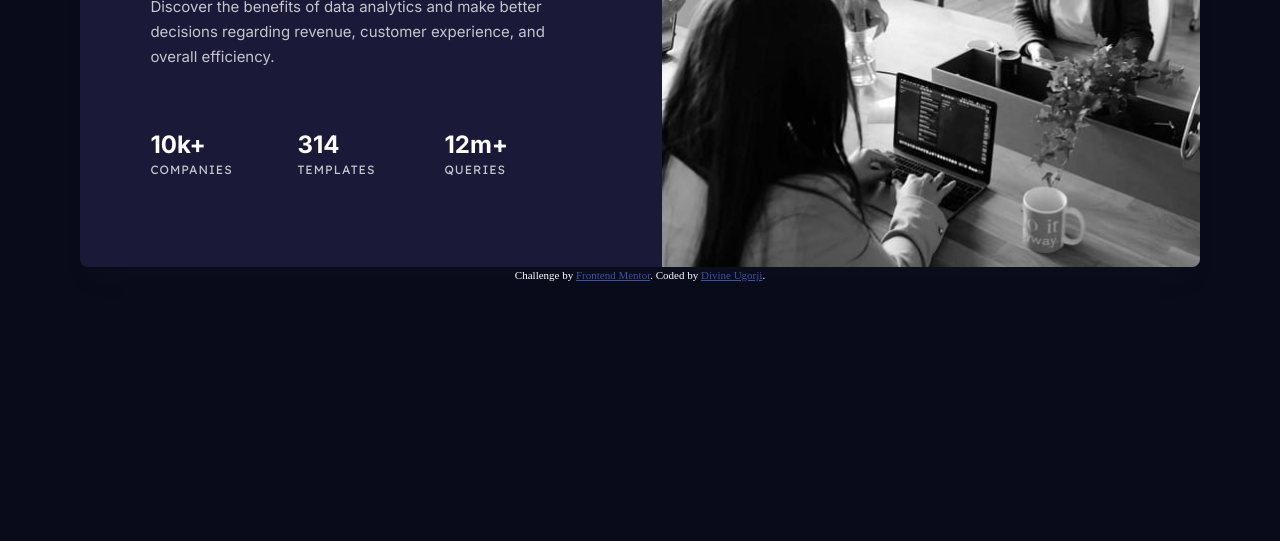
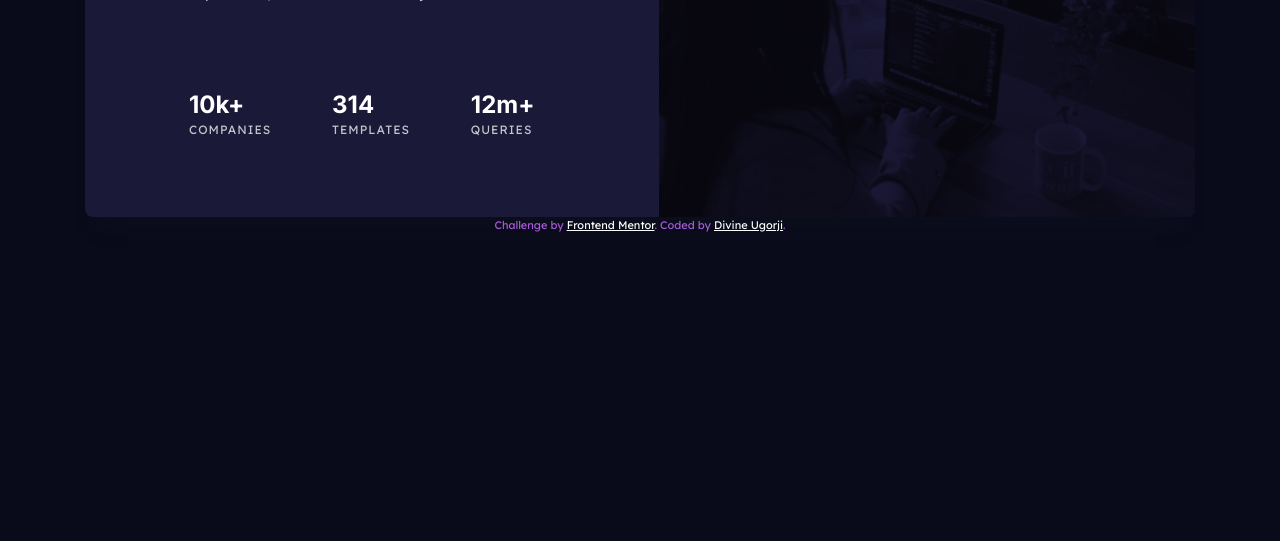
Before and after one commit to DivineUgorji/stats-preview-card-component-main, a plain HTML site: page index.html in a window 1280 px wide. Shown: the part 435-976 px from the top of the page. After the commit the page ends 800 px from the top, so only its background shows below. Drawn offline with Linux system fonts and the light colour scheme.

Commit message:
Add Readme, Size desktop image, Add media query

```diff
--- a/index.html
+++ b/index.html
@@ -26,11 +26,16 @@
       <div class="stats-card">
         <picture class="stats__header-image">
           <source
+            class="stats__header-desktop-image"
             srcset="images/image-header-desktop.jpg"
-            media="(min-width: 850px)"
+            media="(min-width: 600px)"
           />
 
-          <img src="images/image-header-mobile.jpg" alt="stats image" />
+          <img
+            class="stats__header-mobile-image"
+            src="images/image-header-mobile.jpg"
+            alt="A group of people sitting together"
+          />
         </picture>
         <div class="stats-card__content">
           <h1 class="stats-card__title">
@@ -45,15 +50,16 @@
               <p class="flex-group__numbers">10k+</p>
               <p class="flex-group__description">companies</p>
             </div>
-
-            <div class="template">
-              <p class="flex-group__numbers">314</p>
+              <div class="template">
+               <p class="flex-group__numbers">314</p>
               <p class="flex-group__description">templates</p>
             </div>
 
-            <div class="query">
+             <div class="query">
               <p class="flex-group__numbers">12m+</p>
               <p class="flex-group__description">queries</p>
+            </div>
+            </div>
             </div>
           </div>
         </div>
--- a/style.css
+++ b/style.css
@@ -65,12 +65,10 @@ h6 {
 body {
   color: var(--color-secondary-white);
   background: var(--color-primary-dark);
-  display: flex;
-  flex-direction: column;
-  align-items: center;
-  justify-content: center;
+  font-family: var(--font-family-regular);
+  display: grid;
+  place-content: center;
   min-height: 100vh;
-  margin: 5.5rem 1.5rem;
 }
 
 .stats-card {
@@ -78,7 +76,6 @@ body {
   border-radius: 0.5rem;
   display: flex;
   flex-direction: column;
-  align-items: flex-start;
   justify-content: center;
   overflow: hidden;
   background: var(--color-primary-darker);
@@ -86,8 +83,10 @@ body {
 }
 
 .stats-card__content {
-  margin: 2rem 2rem 2rem 1.94rem;
   text-align: center;
+  display: grid;
+  gap: 1rem;
+  padding: 2rem;
 }
 
 .image-container {
@@ -96,7 +95,12 @@ body {
   opacity: 0.7511;
 }
 
-.stats__header-image {
+picture {
+  mix-blend-mode: multiply;
+  opacity: 0.75;
+}
+
+.stats__header-image img {
   width: 100%;
   height: auto;
   object-fit: cover;
@@ -129,9 +133,8 @@ body {
 .flex-group {
   display: flex;
   flex-direction: column;
-  align-items: center;
-  justify-content: center;
-  margin-top: 2.5rem;
+  gap: 1.5rem;
+  padding-top: 2.5rem;
 }
 
 .flex-group__numbers {
@@ -141,7 +144,6 @@ body {
   font-style: normal;
   font-weight: var(--font-weight-bold);
   line-height: 1.5rem;
-  margin-top: 1.5rem;
 }
 
 .flex-group__description {
@@ -155,34 +157,44 @@ body {
   text-transform: uppercase;
 }
 
-@media screen and (min-width: 850px) {
+@media (min-width: 850px) {
   .stats-card {
-    max-width: 70rem;
-    display: flex;
+    max-width: 69.375rem;
     flex-direction: row-reverse;
-    align-items: center;
-    overflow: hidden;
   }
 
   .stats-card__content {
-    margin: 4.4rem 4.4rem 3.98rem 4.4rem;
+    width: 52%;
+    display: flex;
+    flex-direction: column;
     text-align: left;
   }
 
-  .stats__header-image {
-    width: 100%;
-    height: auto;
+  .stats__header-image img {
+    height: 100%;
     object-fit: cover;
-  }
-
-  .flex-group {
-    display: grid;
-    grid-template-columns: 1fr 1fr 1fr;
-    justify-content: center;
   }
 
   .stats-card__title {
     font-size: 2.25rem;
+    line-height: 2.75rem;
+    margin-top: 4.5rem;
+    margin-left: 4.45rem;
+  }
+
+  .stats-card__description {
+    margin-top: 1.56rem;
+    padding-left: 4.47rem;
+    margin-right: 4rem;
+  }
+
+  .flex-group {
+    flex-direction: row;
+    gap: 3.8rem;
+    padding-top: 4.5rem;
+    padding-left: 4.5rem;
+    padding-bottom: 2.69rem;
+    margin-right: 4rem;
   }
 }
 
@@ -190,6 +202,9 @@ body {
   font-size: 11px;
   text-align: center;
 }
+.attribution {
+  color: var(--color-primary-accent);
+}
 .attribution a {
-  color: hsl(228, 45%, 44%);
+  color: var(--color-secondary-white);
 }
```
Also changed, not shown: images/github-header-stats-image.png (added), 2 other files.
